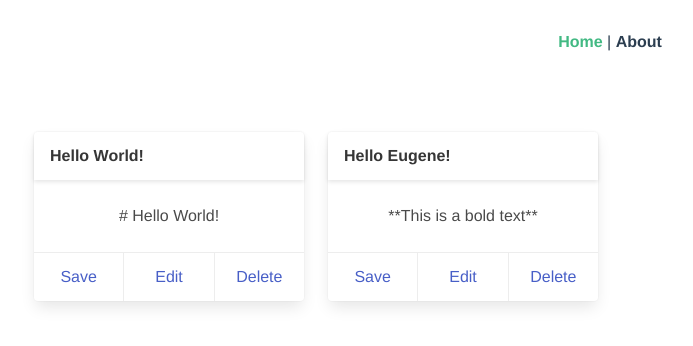
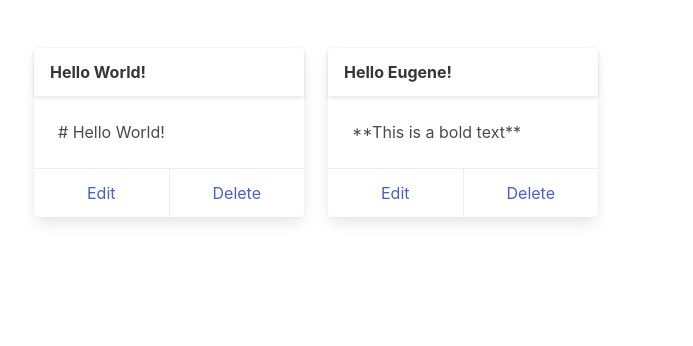
Before and after one commit to BakasaRus/WebProgramming-5-Client, a Vue app: page / in a window 1280 px wide. Shown: the top 346 px of the page, without its empty margins (30-723 px from the left). Built offline with nearby package versions, Linux system fonts and the light colour scheme.

Commit message:
Remove navbar and change DocCard a bit

```diff
--- a/src/App.vue
+++ b/src/App.vue
@@ -1,31 +1,5 @@
 <template>
   <div id="app">
-    <div id="nav">
-      <router-link to="/">Home</router-link> |
-      <router-link to="/about">About</router-link>
-    </div>
     <router-view/>
   </div>
 </template>
-
-<style>
-#app {
-  font-family: 'Avenir', Helvetica, Arial, sans-serif;
-  -webkit-font-smoothing: antialiased;
-  -moz-osx-font-smoothing: grayscale;
-  text-align: center;
-  color: #2c3e50;
-}
-#nav {
-  padding: 30px;
-}
-
-#nav a {
-  font-weight: bold;
-  color: #2c3e50;
-}
-
-#nav a.router-link-exact-active {
-  color: #42b983;
-}
-</style>
--- a/src/components/DocCard.vue
+++ b/src/components/DocCard.vue
@@ -11,7 +11,6 @@
       </div>
     </div>
     <footer class="card-footer">
-      <a href="#" class="card-footer-item">Save</a>
       <a href="#" class="card-footer-item">Edit</a>
       <a href="#" class="card-footer-item">Delete</a>
     </footer>
```
